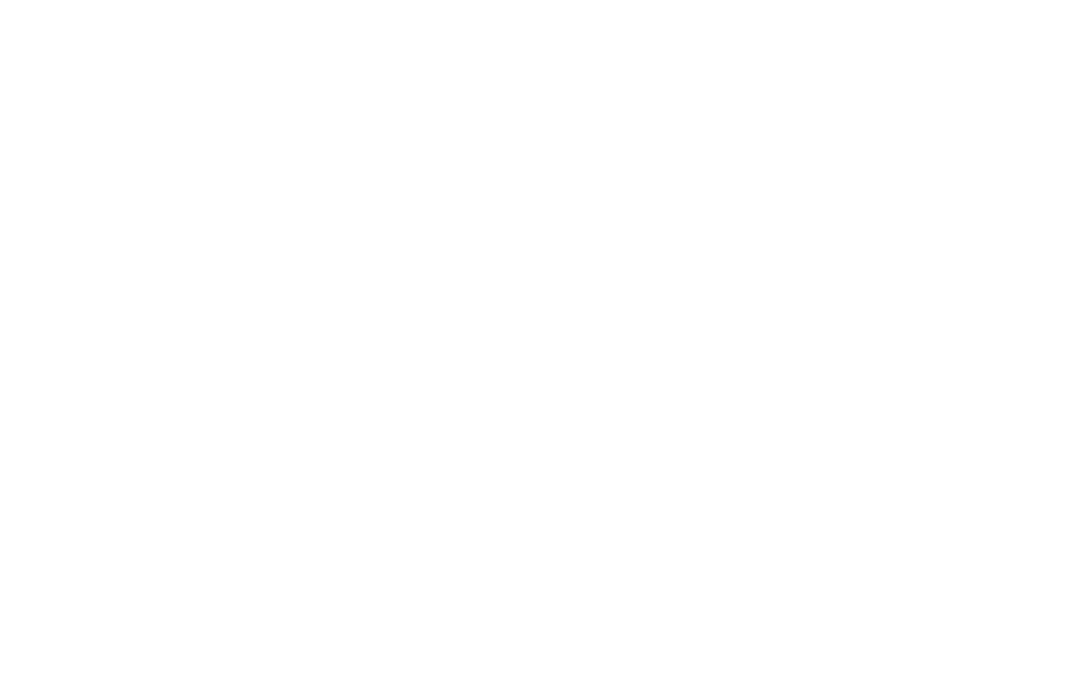
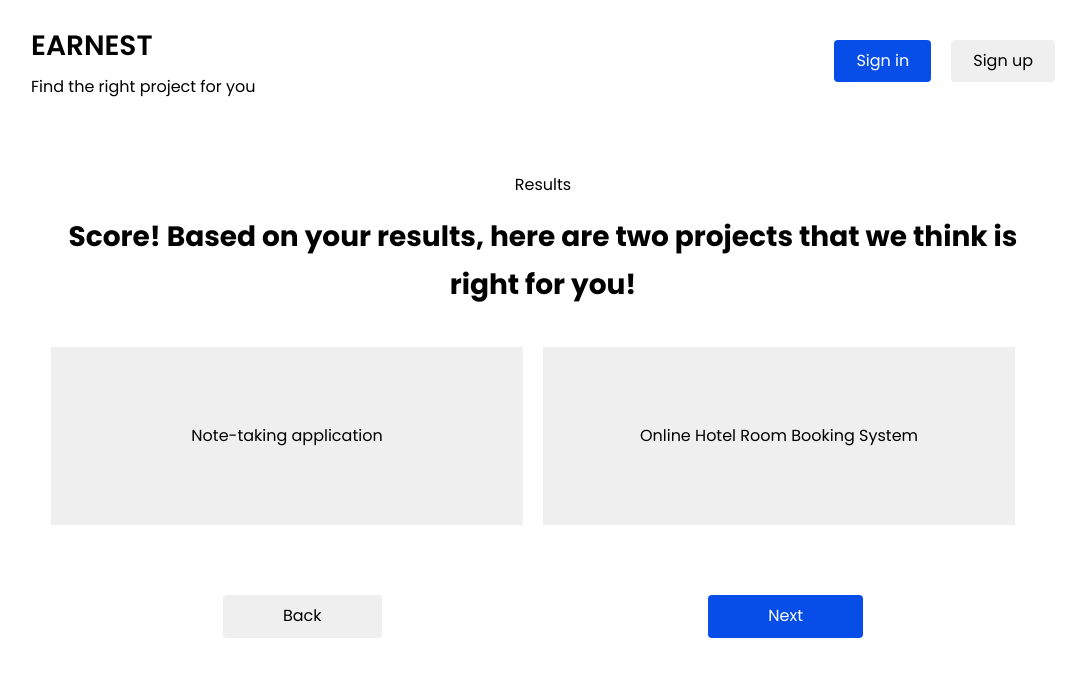
Before and after one commit to Colab-11/letsinspire, a React (Create React App) app: page /customize in a window 1280 px wide. Before the commit this address had no page. Shown: the top 676 px of the page, without its empty margins (97-1183 px from the left). Built offline with nearby package versions, Linux system fonts and the light colour scheme.

Commit message:
feat: use router link for question set two

```diff
--- a/src/App.js
+++ b/src/App.js
@@ -1,14 +1,16 @@
 import { Routes, Route } from 'react-router-dom';
 import './styles/sass/App.css'
 import Landing from './components/Landing';
-import UserQuestions from './components/UserQuestions';
+import QuestionSetOne from './components/QuestionSetOne';
+import QuestionSetTwo from './components/QuestionSetTwo';
 
 function App() {
   return (
       <div>
         <Routes>
           <Route path="/" element={<Landing />} />
-          <Route path="/start" element={<UserQuestions />} />
+          <Route path="/start" element={<QuestionSetOne />} />
+          <Route path="/customize" element={<QuestionSetTwo />}/>
         </Routes>
       </div>
   );
--- /dev/null
+++ b/src/components/LoadingResults.js
@@ -0,0 +1,9 @@
+const LoadingResults = () => {
+    return (
+        <div className="loading-results wrapper">
+            <h1>Finding Your Project</h1>
+        </div>
+    )
+}
+
+export default LoadingResults;
--- /dev/null
+++ b/src/components/Navigator.js
@@ -0,0 +1,23 @@
+import { Link } from "react-router-dom";
+
+const Navigator = ({next, back, index}) => {
+    return (
+        <div className="nav-btn">
+            <button className="btn-back" onClick={back}>Back</button>
+
+            {index !== 4 ?
+                <button className="btn-primary btn-next" onClick={next}>Next</button>
+            : null
+            }
+
+            {index === 4 ?
+                <div className="btn-primary">
+                    <Link to="/customize">Next</Link>
+                </div>
+            : null
+            }
+        </div>
+    )
+}
+
+export default Navigator;
--- a/src/components/UserQuestions.js
+++ b/src/components/QuestionSetOne.js
@@ -4,8 +4,9 @@
 import AnswerBtnInputA from "./AnswerBtnInputA";
 import AnswerBtnInputB from "./AnswerBtnInputB";
 import AnswerBtnInputBTooltip from "./AnswerBtnInputBTooltip";
+import Navigator from "./Navigator";
 
-function UserQuestions() {
+function QuestionSetOne() {
     const [questionIndex, setQuestionIndex] = useState(0);
 
     const questionsArr = [
@@ -39,7 +40,8 @@
             options: [
                 'YouTube Videos',
                 'Completed Project Samples ',
-                'Links to Relevant Courses'
+                'Links to Relevant Courses',
+                'Links to Relevant Websites'
             ]
         },
         {
@@ -55,7 +57,6 @@
 
     const navigateNext = () => {
         // Based on question index, store answer in state
-            // If text input answer, clear text field
         if (questionIndex < 4) {
             setQuestionIndex(questionIndex + 1);
         }
@@ -67,10 +68,14 @@
         }
     }
 
+
     return(
         <div>
             <Navigation />
+            {questionIndex <= 4 ?
+            <>
                 <div className="question-container wrapper">
+
                     <p>Question #{questionIndex + 1}</p>
                     <h1>{questionsArr[questionIndex].question}</h1>
 
@@ -80,13 +85,13 @@
                     {questionIndex === 3 ? <AnswerBtnInputB response={questionsArr} index={questionIndex}/> : null}
                     {questionIndex === 4 ? <AnswerBtnInputB response={questionsArr} index={questionIndex}/> : null}
 
-                    <div className="nav-btn">
-                        <button className="btn-back" onClick={navigateBack}>Back</button>
-                        <button className="btn-primary btn-next" onClick={navigateNext}>Next</button>
-                    </div>
                 </div>
+                <Navigator next={navigateNext} back={navigateBack} index={questionIndex}/>
+            </>
+            : null
+            }
         </div>
     )
 }
 
-export default UserQuestions;
+export default QuestionSetOne;
--- /dev/null
+++ b/src/components/QuestionSetTwo.js
@@ -0,0 +1,64 @@
+import { useState, useEffect } from "react";
+import Navigation from "./Navigation";
+import LoadingResults from "./LoadingResults";
+import Navigator from "./Navigator";
+
+const QuestionSetTwo = () => {
+    const [isLoading, setIsLoading] = useState(true);
+    const [userStep, setUserStep] = useState(0);
+
+    const mockRequest = () => {
+        setTimeout(() => {
+            setIsLoading(false);
+            setUserStep(1);
+        }, 1000)
+    }
+
+    useEffect(() => {
+        mockRequest();
+    }, [isLoading]);
+
+    const answers = ['Note-taking application', 'Online Hotel Room Booking System']
+
+    const navigateNext = () => {
+        // Based on question index, store answer in state
+        if (userStep < 2) {
+            setUserStep(userStep + 1);
+        }
+    }
+
+    const navigateBack = () => {
+        if (userStep > 1) {
+            setUserStep(userStep - 1);
+        }
+    }
+
+    return (
+        <>
+        <Navigation />
+        <div>
+            {isLoading === true ? <LoadingResults /> : null}
+        </div>
+
+        {userStep === 1 ?
+        <>
+            <div className="question-container wrapper">
+                <p>Results</p>
+                <h1>Score! Based on your results, here are two projects that we think is right for you!</h1>
+
+                <div className="answer-fill answer-group">
+                    {answers.map((answer, index) =>
+                        (
+                            <button key={index}>{answer}</button>
+                        )
+                    )}
+                </div>
+            </div>
+            <Navigator next={navigateNext} back={navigateBack}/>
+        </>
+        : null}
+        </>
+    )
+}
+
+export default QuestionSetTwo;
--- a/src/styles/sass/App.css
+++ b/src/styles/sass/App.css
@@ -336,6 +336,17 @@
   background-color: transparent;
 }
 
+.loading-results {
+  display: flex;
+  justify-content: center;
+  align-items: center;
+  background-color: rgb(239, 239, 239);
+  height: 50vh;
+}
+.loading-results h1 {
+  font-weight: 600;
+}
+
 html {
   font-size: 125%;
 }
@@ -345,7 +356,8 @@
 }
 
 h1 {
-  font-size: 1.5rem;
+  font-size: 1.4rem;
+  line-height: 1.7;
 }
 
 p {
--- a/src/styles/sass/App.scss
+++ b/src/styles/sass/App.scss
@@ -6,6 +6,7 @@
 @import './partials/navigation';
 @import './partials/userQuestions';
 @import './partials/answers';
+@import './partials/results';
 
 @import url('https://fonts.googleapis.com/css2?family=Poppins:wght@400;600;700&display=swap');
 
@@ -19,7 +20,8 @@
 }
 
 h1 {
-    font-size: 1.5rem;
+    font-size: 1.4rem;
+    line-height: 1.7;
 }
 
 p {
```
Also changed, not shown: src/styles/sass/partials/_results.scss (added, +10 -0 lines), 1 other file (tests, documents, lock files or other folders).
